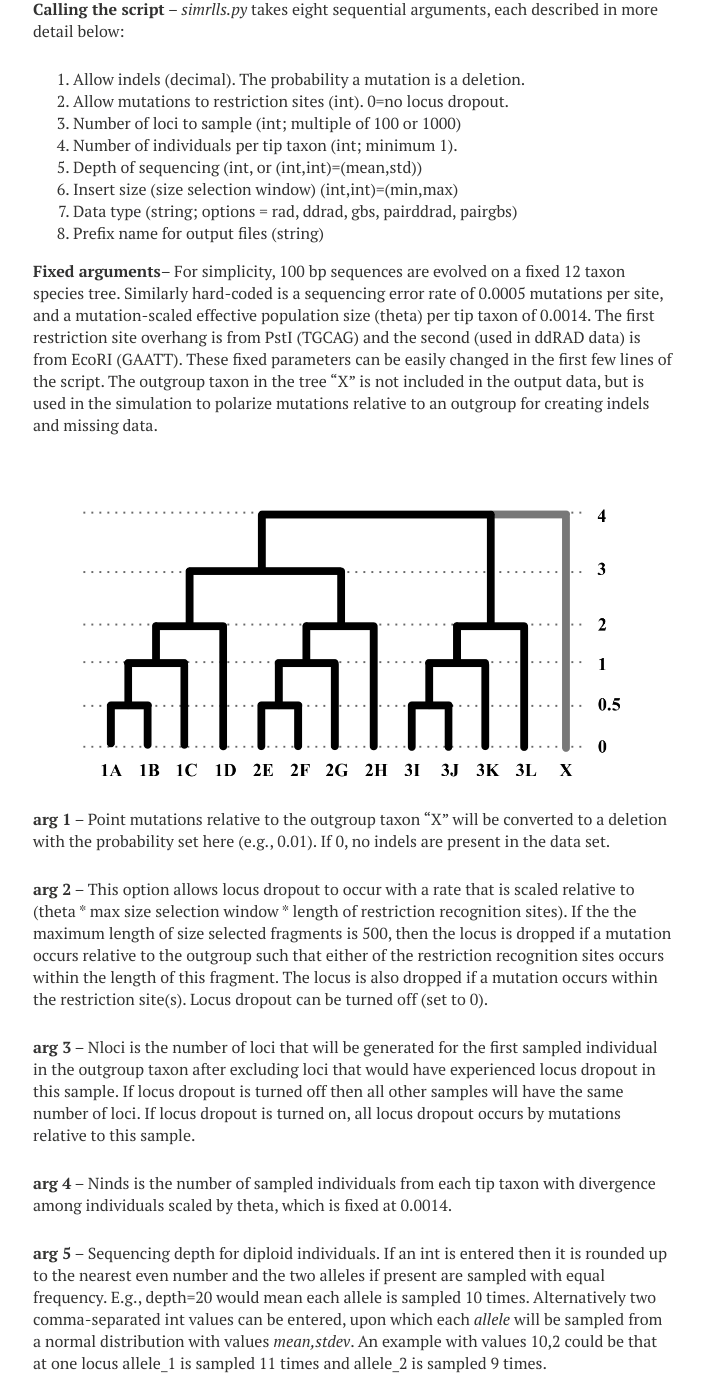
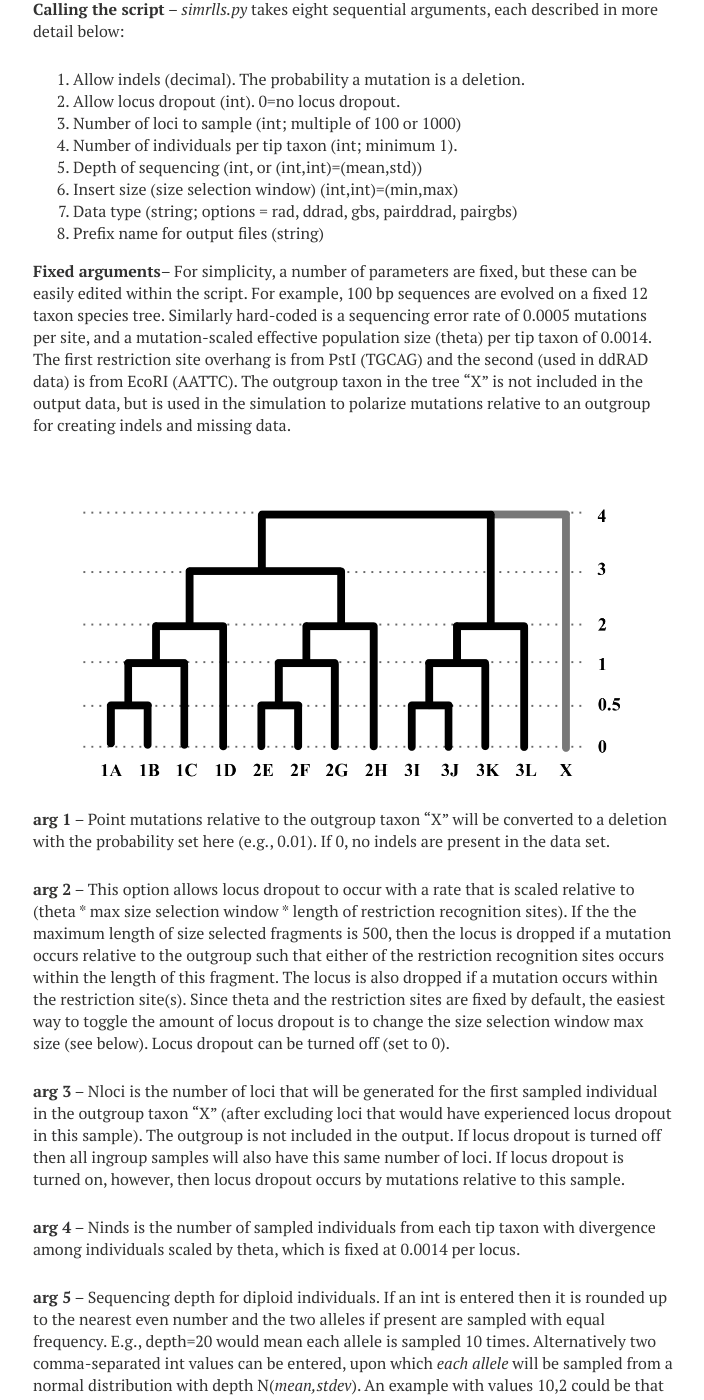
Before and after one commit to dereneaton/dereneaton.github.io, a Jekyll site: the page built from _posts/2015-03-31-simulating-raw-radseq-data-on-a-fixed-tree.markdown, in a window 1280 px wide and 1400 px high, scrolled down 918 px. Shown: the whole window, without its empty margins (287-991 px from the left). Built offline with Jekyll 4.4.1, drawn with Linux system fonts in a browser that asks for light colours; nearby versions of some CDN libraries; comment, search, counter and statistics services are not loaded; some of the changed text lies outside the part shown.

Commit message:
simrlls text update

```diff
--- a/_posts/2015-03-31-simulating-raw-radseq-data-on-a-fixed-tree.markdown
+++ b/_posts/2015-03-31-simulating-raw-radseq-data-on-a-fixed-tree.markdown
@@ -25,14 +25,14 @@ that emulates restriction-site associated DNA, with slight
 variations for different data types (e.g., RADseq, ddRAD, GBS,
 paired-end data).
 
-I originally developed this script to generate data for bug
+I originally developed the script to generate data for bug
 testing _pyRAD_ and to create example data sets for use in tutorials.
-The main purpose of this script is to test assembly methods
-on raw data, if you are interested in simulating data for
+Its main purpose is for testing assembly methods
+on raw data -- if you are interested in simulating data for
 downstream analyses I would recommend instead using my
 ([simLoci.py](/software/)) script, which simulates
 _assembled_ RADseq-like data in a number
-of usable formats (.phy, .nex, .geno, .migrate),
+of formats (.phy, .nex, .geno, .migrate),
 and includes options to allow introgression between lineages.
 
 Still, I figured a script to simulate raw data might be useful to
@@ -46,7 +46,7 @@ __Calling the script__ -- _simrlls.py_ takes eight sequential arguments,
 each described in more detail below:
 
 1.  Allow indels (decimal). The probability a mutation is a deletion.
-2.  Allow mutations to restriction sites (int). 0=no locus dropout.
+2.  Allow locus dropout (int). 0=no locus dropout.
 3.  Number of loci to sample (int; multiple of 100 or 1000)
 4.  Number of individuals per tip taxon (int; minimum 1).
 5.  Depth of sequencing (int, or (int,int)=(mean,std))
@@ -55,13 +55,14 @@ each described in more detail below:
 8.  Prefix name for output files (string)
 
 __Fixed arguments__--
-For simplicity, 100 bp sequences are evolved on a fixed 12 taxon species
-tree. Similarly hard-coded is a sequencing error rate of 0.0005 mutations
+For simplicity, a number of parameters are fixed, but these can be easily
+edited within the script. For example, 100 bp sequences are evolved on a
+fixed 12 taxon species tree.
+Similarly hard-coded is a sequencing error rate of 0.0005 mutations
 per site, and a mutation-scaled effective population
 size (theta) per tip taxon of 0.0014. The first restriction site
 overhang is from PstI (TGCAG) and the second (used in ddRAD data)
-is from EcoRI (GAATT). These fixed parameters can be easily
-changed in the first few lines of the script.
+is from EcoRI (AATTC).
 The outgroup taxon in the tree "X" is not included in the output
 data, but is used in the simulation to polarize mutations relative
 to an outgroup for creating indels and missing data.
@@ -78,26 +79,29 @@ recognition sites). If the the maximum length of size selected fragments
 is 500, then the locus is dropped if a mutation occurs relative to the
 outgroup such that either of the restriction recognition sites occurs
 within the length of this fragment. The locus is also dropped if
-a mutation occurs within the restriction site(s). Locus dropout can
-be turned off (set to 0).
+a mutation occurs within the restriction site(s). Since theta and the restriction sites are fixed
+by default, the easiest way to toggle the amount of locus dropout is to
+change the size selection window max size (see below).
+Locus dropout can be turned off (set to 0).
 
 __arg 3__ -- Nloci is the number of loci that will be generated for the
-first sampled individual in the outgroup taxon after excluding loci that
-would have experienced locus dropout in this sample. If locus dropout is
-turned off then all other samples will have the same number of loci.
-If locus dropout is turned on, all locus dropout
+first sampled individual in the outgroup taxon "X"
+(after excluding loci that would have experienced locus dropout in this sample).
+The outgroup is not included in the output. If locus dropout is
+turned off then all ingroup samples will also have this same number of loci.
+If locus dropout is turned on, however, then locus dropout
 occurs by mutations relative to this sample.
 
 __arg 4__ -- Ninds is the number of sampled individuals from each tip
 taxon with divergence among individuals scaled by theta, which
- is fixed at 0.0014.
+ is fixed at 0.0014 per locus.
 
 __arg 5__ -- Sequencing depth for diploid individuals. If an int is
 entered then it is rounded up to the nearest even number and the
 two alleles if present are sampled with equal frequency. E.g., depth=20
 would mean each allele is sampled 10 times. Alternatively two
-comma-separated int values can be entered, upon which each _allele_ will
-be sampled from a normal distribution with values _mean,stdev_. An
+comma-separated int values can be entered, upon which _each allele_ will
+be sampled from a normal distribution with depth N(_mean,stdev_). An
 example with values 10,2 could be that at one locus allele\_1 is sampled
 11 times and allele\_2 is sampled 9 times.
 
```
Also changed, not shown: other parts of _posts/2015-03-31-simulating-raw-radseq-data-on-a-fixed-tree.markdown (+2 -1 lines).
